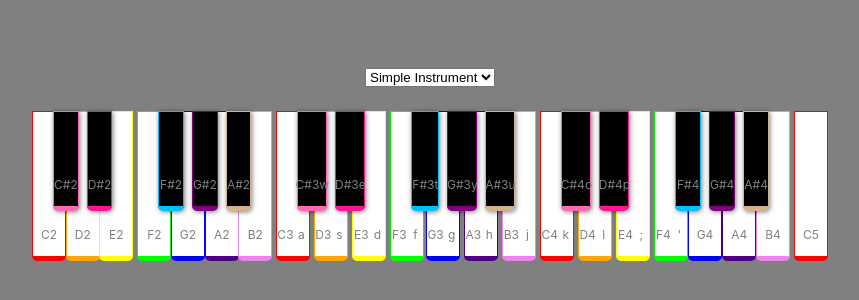
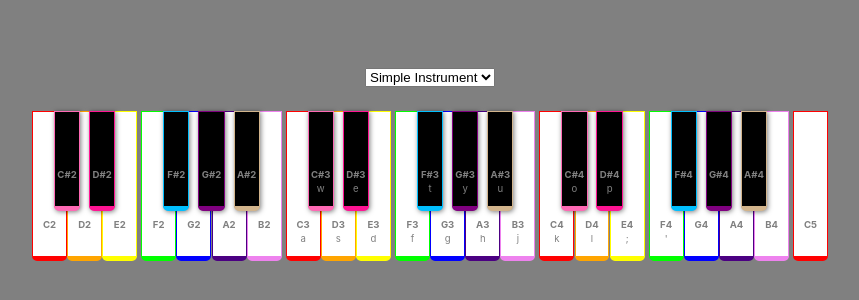
Before and after one commit to emiliorizzo/color-keyboard, a Vue app: page / in a window 1280 px wide. Shown: the part 236-536 px from the top of the page, without its empty margins (210-1069 px from the left). Built offline with nearby package versions, Linux system fonts and the light colour scheme.

Commit message:
Chnage key labels

```diff
--- a/src/components/KeyNote.vue
+++ b/src/components/KeyNote.vue
@@ -5,8 +5,10 @@
   @mousedown="handleMouseDown"
   @mouseup="handleMouseUp"
 )
-  .note-name {{ note.name }}
-  .note-key(v-if="note.key") {{ note.key }}
+  .note-label
+    .note-name {{ note.name }}
+    .note-key(v-if="note.key") {{ note.key }}
+    .note-key(v-else) &nbsp;
 </template>
 
 <script>
@@ -55,8 +57,6 @@ export default defineComponent({
 
 <style lang="stylus">
 .key-note
-  width 40px
-  height 120px
   border 1px solid black
   margin 2px
   padding 0
@@ -76,12 +76,17 @@ export default defineComponent({
 .key-note.black
   box-shadow 1px 1px 5px 0 rgba(0, 0, 0, 0.5)
 
-.note-name, .note-key
-  width 100%
-.note-name
+
+.note-label
   font-size .8em
   margin-bottom 1em
-.note-key
+
+.note-key, .note-name
   font-size .8em
-  margin-bottom 1em
+  margin 0
+  line-height 1
+
+.note-name
+  font-weight bold
+  margin-bottom .5em
 </style>
```
